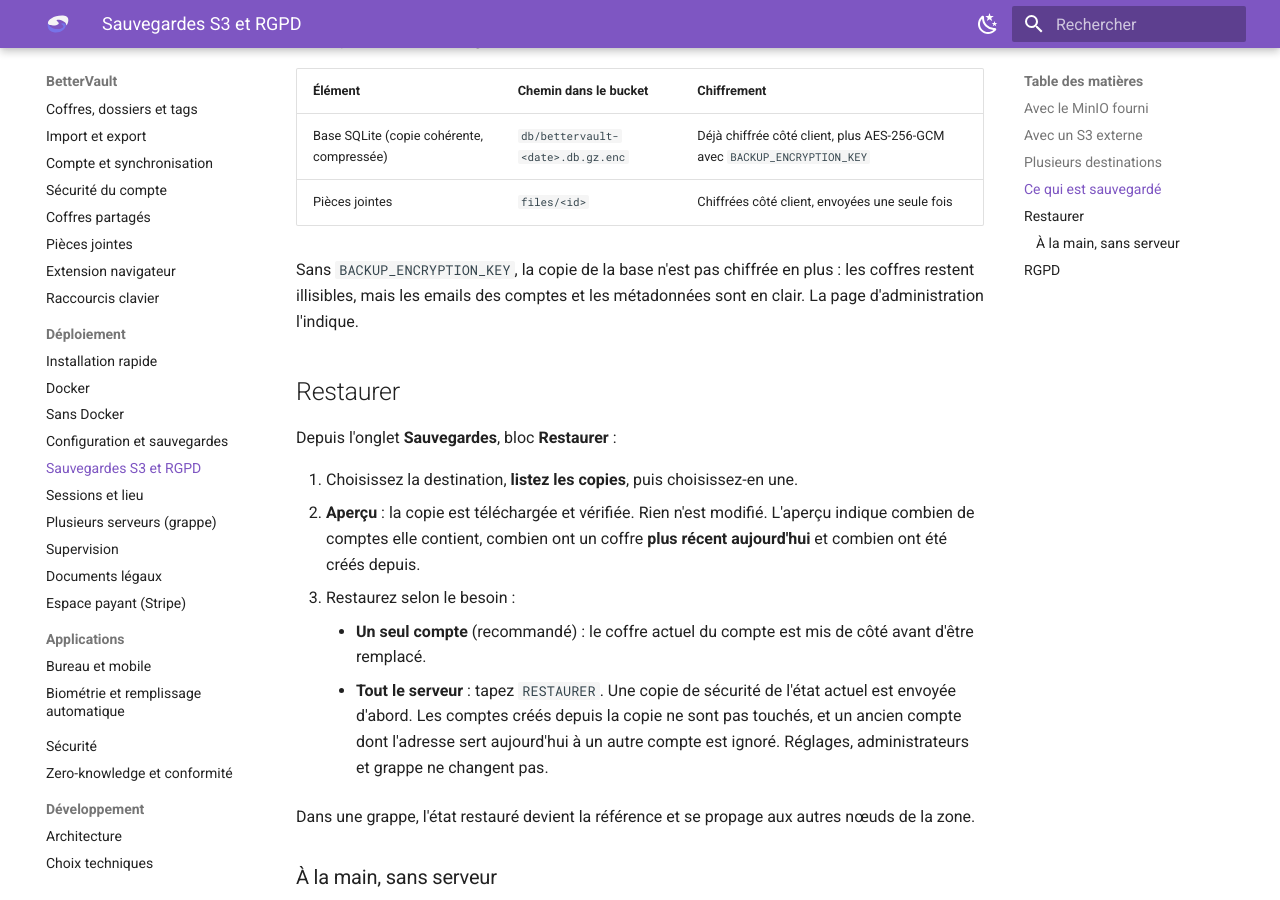
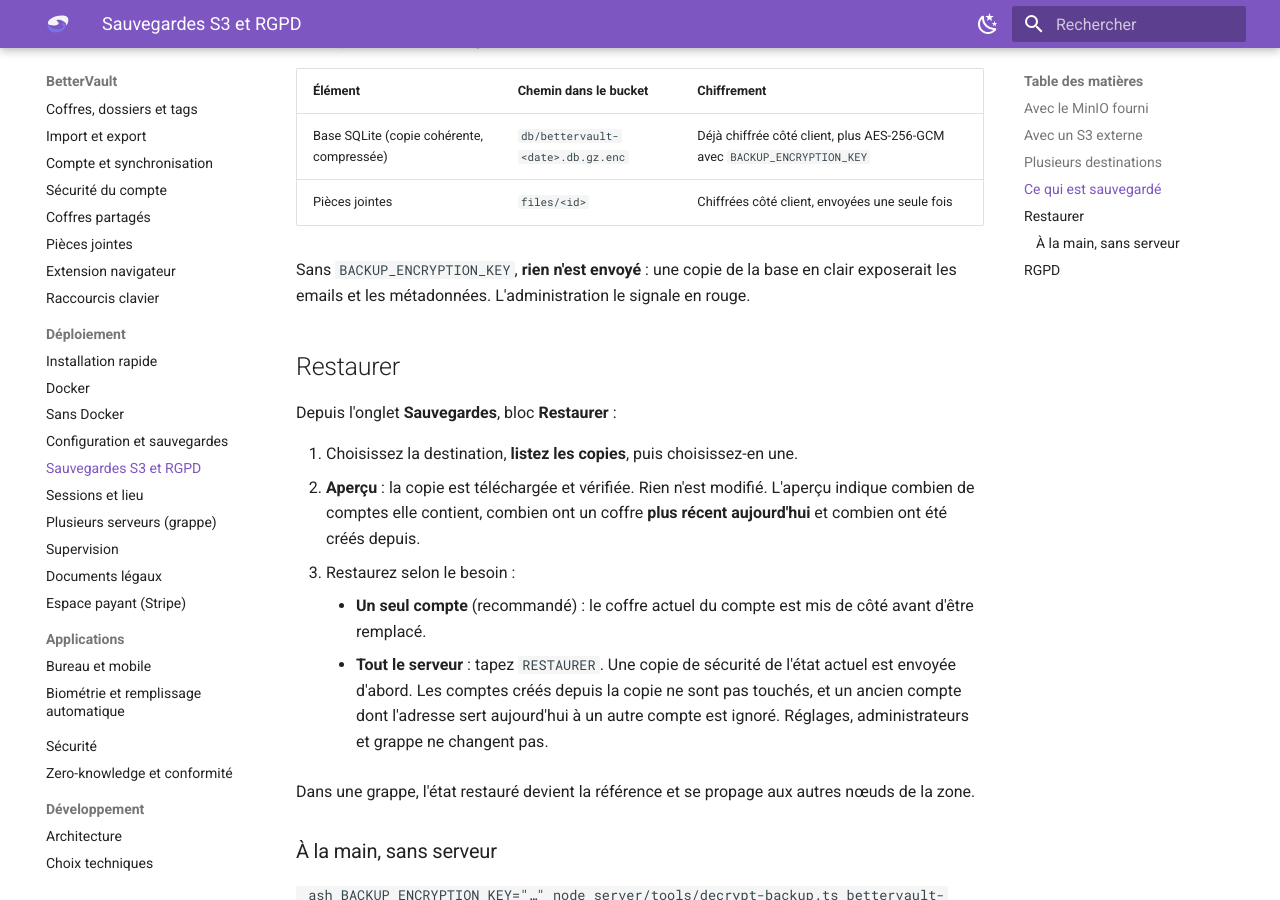
Before and after one commit to FreeProject089/BetterVault, an MkDocs documentation site: the page built from docs/deploiement/sauvegardes.md, in a window 1280 px wide and 900 px high, scrolled down 1738 px. Built offline with MkDocs 1.6.1 and Material for MkDocs 9.7.7, drawn with Linux system fonts in a browser that asks for light colours.

Commit message:
docs(sauvegardes): chiffrement obligatoire

```diff
--- a/docs/deploiement/sauvegardes.md
+++ b/docs/deploiement/sauvegardes.md
@@ -56,7 +56,7 @@
 | Base SQLite (copie cohérente, compressée) | `db/bettervault-<date>.db.gz.enc` | Déjà chiffrée côté client, plus AES-256-GCM avec `BACKUP_ENCRYPTION_KEY` |
 | Pièces jointes | `files/<id>` | Chiffrées côté client, envoyées une seule fois |
 
-Sans `BACKUP_ENCRYPTION_KEY`, la copie de la base n'est pas chiffrée en plus : les coffres restent illisibles, mais les emails des comptes et les métadonnées sont en clair. La page d'administration l'indique.
+Sans `BACKUP_ENCRYPTION_KEY`, **rien n'est envoyé** : une copie de la base en clair exposerait les emails et les métadonnées. L'administration le signale en rouge.
 
 ## Restaurer
 
```
